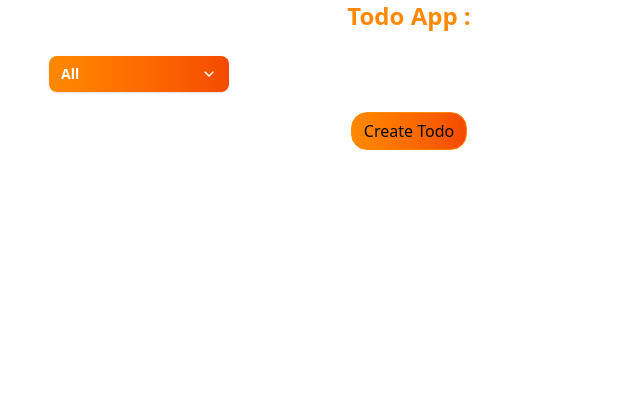
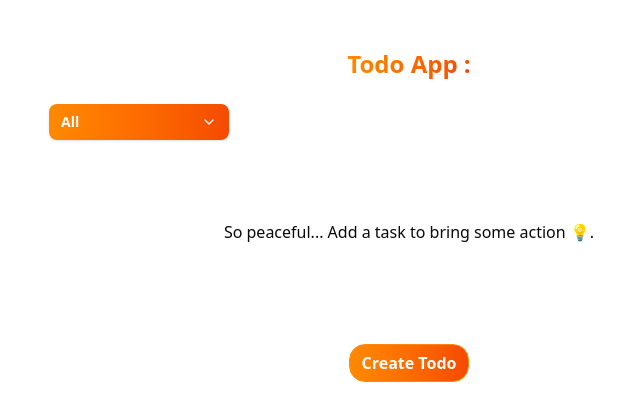
Before and after one commit to nkartikaxioned/updated-todo, a React (Vite) app: page / in a window 1280 px wide. Shown: the top 420 px of the page, without its empty margins (231-871 px from the left). Built offline with nearby package versions, Linux system fonts and the light colour scheme.

Commit message:
feat: added message for empty todo

```diff
--- a/src/todo/index.jsx
+++ b/src/todo/index.jsx
@@ -25,6 +25,12 @@ export const TodoDataProvider = ({ children }) => {
   const [editTodoValue, setEditTodoValue] = useState("");
   const [filteredTodoData, setFilteredTodoData] = useState([]);
   const [filterValue, setFilterValue] = useState("all");
+  const [emptyTodoMessage, setEmptyTodoMessage] = useState(
+    "So peaceful... Add a task to bring some action 💡."
+  );
+  const [emptyCheckedMessage, setEmptyCheckedMessage] = useState(
+    "🕵️ Nothing to see here. Try changing the filter!"
+  );
 
   useEffect(() => {
     localStorage.setItem(localKey, JSON.stringify(todoData));
@@ -56,6 +62,8 @@ export const TodoDataProvider = ({ children }) => {
         setFilteredTodoData,
         filterValue,
         setFilterValue,
+        emptyTodoMessage,
+        emptyCheckedMessage,
       }}
     >
       {children}
--- a/src/todo/todo.jsx
+++ b/src/todo/todo.jsx
@@ -16,6 +16,7 @@ export const Todo = () => {
     displayInput,
     setDisplayInput,
     setFilteredTodoData,
+    emptyTodoMessage,
   } = useContext(TodoContext);
 
   //function to toggle textarea for adding todo
@@ -33,7 +34,9 @@ export const Todo = () => {
   return (
     <div className="wrapper">
       <div className="flex flex-col justify-center items-center">
-        <h2 className="text-orange-400 font-semibold mb-6">Todo App :</h2>
+        <h2 className="bg-linear-to-r from-orange-400 to-orange-600 bg-clip-text text-transparent font-bold mb-6 mt-12">
+          Todo App :
+        </h2>
         <div className="outline-0 ring-0 focus:ring-0 w-4/5">
           <Select
             defaultValue="all"
@@ -52,11 +55,14 @@ export const Todo = () => {
             </SelectContent>
           </Select>
         </div>
-        {todoData && <TodoList />}
-        <div className="flex justify-center items-center pt-5">
+        {todoData.length === 0 && (
+          <div className="p-20">{emptyTodoMessage}</div>
+        )}
+        {todoData.length > 0 && <TodoList />}
+        <div className="flex justify-center items-center pt-5 w-full md:w-4/5">
           {displayInput && <UserInput />}
           <button
-            className={` border border-orange-400 rounded-2xl px-3 py-1.5 table-bg-gradient ${
+            className={` border border-orange-400 rounded-2xl px-3 py-1.5 table-bg-gradient text-white font-semibold ${
               displayInput ? "ml-3" : "ml-0"
             } `}
             onClick={handleButtonCLick}
--- a/src/todo/todoList.jsx
+++ b/src/todo/todoList.jsx
@@ -15,6 +15,7 @@ export const TodoList = () => {
     setEditTodoValue,
     filteredTodoData,
     setFilteredTodoData,
+    emptyCheckedMessage,
   } = useContext(TodoContext);
 
   //function to handle toggle checkbox and update the array data
@@ -62,31 +63,35 @@ export const TodoList = () => {
     setEditTodoValue(null);
   };
 
+  if (filteredTodoData.length === 0) {
+    return <div className="p-20">{emptyCheckedMessage}</div>;
+  }
+
   if (filteredTodoData.length > 0) {
     return (
       <table className="custom-orange-border shadow mt-5">
         <thead>
           <tr className="text-white table-bg-gradient">
-            <th className="px-5 py-2.5">Status</th>
-            <th className="px-5 py-2.5">Todo</th>
-            <th className="px-5 py-2.5">Created at</th>
-            <th className="px-5 py-2.5">Actions</th>
+            <th className="px-3.5 md:px-5 py-2.5">Status</th>
+            <th className="px-3.5 md:px-5 py-2.5">Todo</th>
+            <th className="px-3.5 md:px-5 py-2.5">Created at</th>
+            <th className="px-3.5 md:px-5 py-2.5">Actions</th>
           </tr>
         </thead>
         <tbody>
           {filteredTodoData.map((currentTodo) => {
             return (
               <tr key={currentTodo.id} className="hover:bg-orange-100 h-24">
-                <td className="px-5 py-2.5 text-center h-24">
+                <td className="px-3.5 md:px-5 py-2.5 text-center h-24">
                   <input
-                    className="accent-orange-400 h-4 w-4"
+                    className="accent-orange-400 h-3.5 md:h-4 w-3.5 md:w-4"
                     checked={currentTodo.checked}
                     type="checkbox"
                     onChange={(e) => handleCheckBox(currentTodo.id)}
                   />
                 </td>
                 <td
-                  className={`px-5 py-2.5 w-80 ${
+                  className={`px-3.5 md:px-5 py-2.5 w-80 text-[14px] md:text-[16px] ${
                     currentTodo.checked
                       ? "line-through decoration-orange-700"
                       : null
@@ -103,13 +108,13 @@ export const TodoList = () => {
                   )}
                 </td>
                 <td className="flex flex-col text-center px-5 py-2.5 text-gray-500 h-24 justify-center">
-                  <span>{currentTodo.time}</span>
-                  <span className="pt-0.5">{currentTodo.date}</span>
+                  <spa className="text-[12px] md:text-[14px]">{currentTodo.time}</spa>
+                  <span className="pt-0.5 text-[12px] md:text-[14px]">{currentTodo.date}</span>
                 </td>
                 <td className="align-middle text-center">
                   {editTodo === currentTodo.id ? (
                     <>
-                      <button className="px-5 py-2.5 pr-1.5" title="Edit Todo">
+                      <button className="px-0 md:px-5 py-2.5 pr-1.5" title="Edit Todo">
                         <MdOutlineCancel
                           size={20}
                           className="hover:fill-orange-400"
@@ -118,7 +123,7 @@ export const TodoList = () => {
                         />
                       </button>
                       <button
-                        className="px-5 py-2.5 pl-1.5"
+                        className="px-0 md:px-5 py-2.5 pl-1.5"
                         title="Save"
                         onClick={() => handlesave(currentTodo.id)}
                       >
@@ -127,7 +132,7 @@ export const TodoList = () => {
                     </>
                   ) : (
                     <>
-                      <button className="px-5 py-2.5 pr-1.5" title="Edit Todo">
+                      <button className="px-0 md:px-5 py-2.5 pr-1.5" title="Edit Todo">
                         <MdOutlineEditNote
                           size={25}
                           className="hover:fill-orange-400"
@@ -135,7 +140,7 @@ export const TodoList = () => {
                         />
                       </button>
                       <button
-                        className="px-5 py-2.5 pl-1.5"
+                        className="px-0 md:px-5 py-2.5 pl-1.5"
                         title="Delete"
                         onClick={() => handleDelete(currentTodo.id)}
                       >
--- a/src/todo/userInput.jsx
+++ b/src/todo/userInput.jsx
@@ -4,13 +4,8 @@ import { MdLibraryAdd } from "react-icons/md";
 import { Textarea } from "@/components/ui/textarea";
 
 export const UserInput = () => {
-  const {
-    setTodoData,
-    userInputRef,
-    time,
-    currentDate,
-    generateId,
-  } = useContext(TodoContext);
+  const { setTodoData, userInputRef, time, currentDate, generateId } =
+    useContext(TodoContext);
 
   const id = generateId();
 
@@ -34,7 +29,7 @@ export const UserInput = () => {
   };
 
   return (
-    <form className="flex" onSubmit={handleFormSubmit}>
+    <form className="flex w-3/5 md:w-1/2" onSubmit={handleFormSubmit}>
       <Textarea
         type="text"
         className="min-w-36"
@@ -42,7 +37,11 @@ export const UserInput = () => {
         placeholder="Need a remainder?"
       />
       <button className="ml-2">
-        <MdLibraryAdd size={30} className="md:cursor-pointer" title="Add Todo"/>
+        <MdLibraryAdd
+          size={30}
+          className="md:cursor-pointer"
+          title="Add Todo"
+        />
       </button>
     </form>
   );
```
